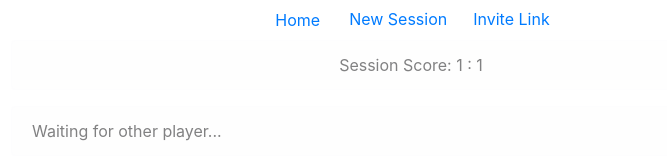
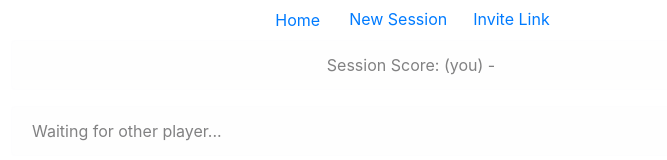
Before and after one commit to wentzien/tictactoe-react, a React (Create React App) app: page /games/1/1 in a window 1280 px wide. Shown: the top 160 px of the page, without its empty margins (229-896 px from the left). Built offline with nearby package versions, Linux system fonts and the light colour scheme; the HTML template or start-up script is replaced by a standard one.

Commit message:
add session score

```diff
--- a/src/games/gamestatus.jsx
+++ b/src/games/gamestatus.jsx
@@ -60,12 +60,20 @@ class Gamestatus extends Component {
     };
 
     render() {
-        const {gameStatus, player} = this.props;
+        const {gameStatus, player, aScore, bScore} = this.props;
+        let yourScore, oScore;
+        if(player === "a") {
+            yourScore = aScore;
+            oScore = bScore;
+        } else {
+            yourScore = bScore;
+            oScore = aScore;
+        }
         console.log(gameStatus, player)
         return (
             <div>
                 <div className="alert alert-light" role="alert" style={{textAlign: "center"}}>
-                    Session Score: 1 : 1
+                    Session Score: {yourScore} (you) - {oScore}
                 </div>
                 {this.gameStatus(gameStatus, player)}
             </div>
```
Also changed, not shown: 1 other file (tests, documents, lock files or other folders).
